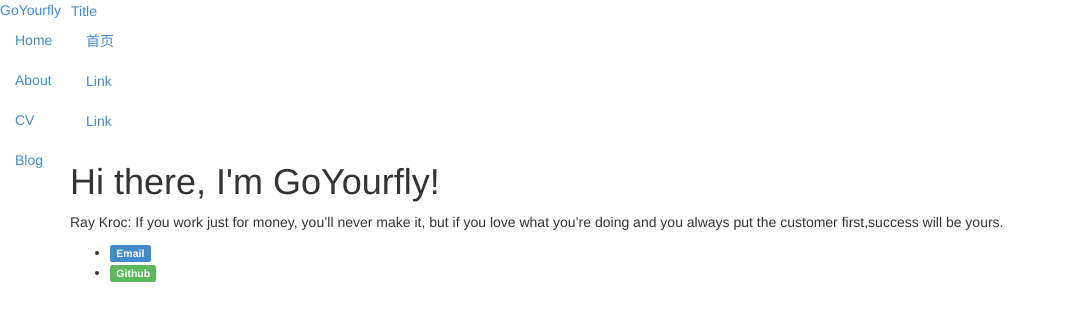
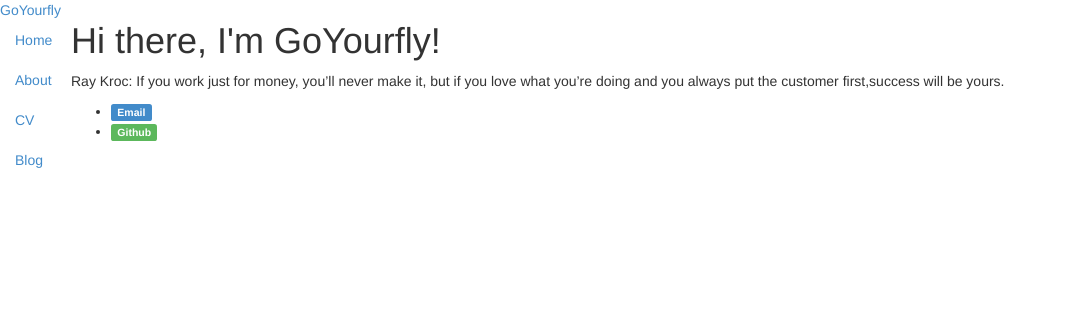
Before and after one commit to goyourfly/goyourfly.github.io, a Jekyll site: the page built from index.html, in a window 1280 px wide. Shown: the top 321 px of the page, without its empty margins (0-1066 px from the left). Built offline with Jekyll 4.4.1, drawn with Linux system fonts in a browser that asks for light colours.

Commit message:
Update default.html

```diff
--- a/_layouts/default.html
+++ b/_layouts/default.html
@@ -14,15 +14,6 @@
 		<body>
 		<div class="container">
 			<div class="navbar">
-  <div class="navbar-inner">
-    <a class="brand" href="#">Title</a>
-    <ul class="nav">
-      <li class="active"><a href="#">首页</a></li>
-      <li><a href="#">Link</a></li>
-      <li><a href="#">Link</a></li>
-    </ul>
-  </div>
-</div>
 	   		<div class="navbar navbar-fixed-top">
 				<div class="navbar-inner">
 					<a class="brand" href="#">GoYourfly</a>
```
